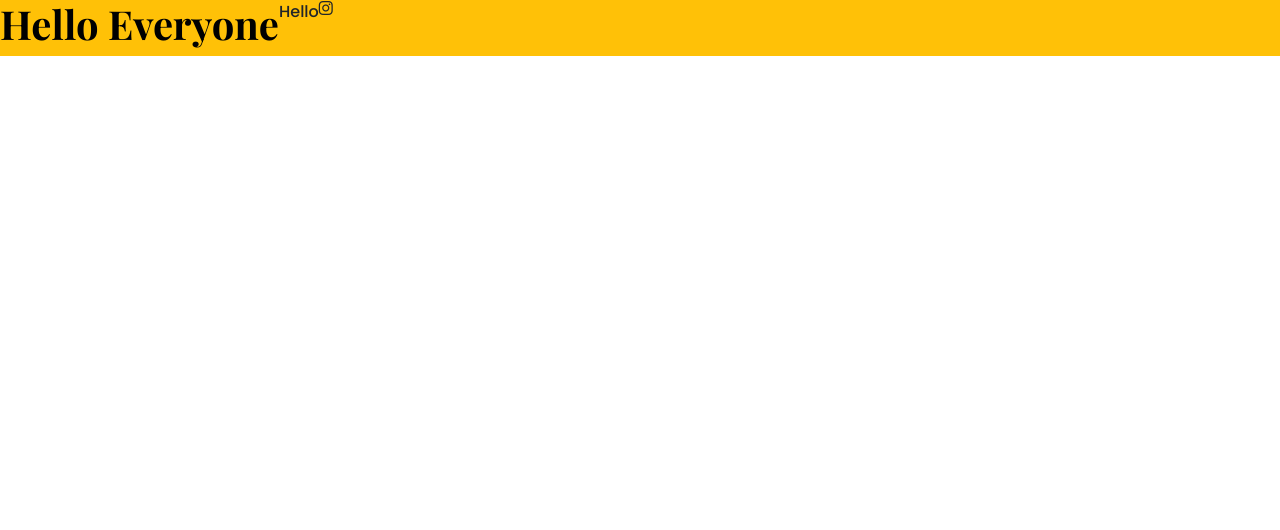
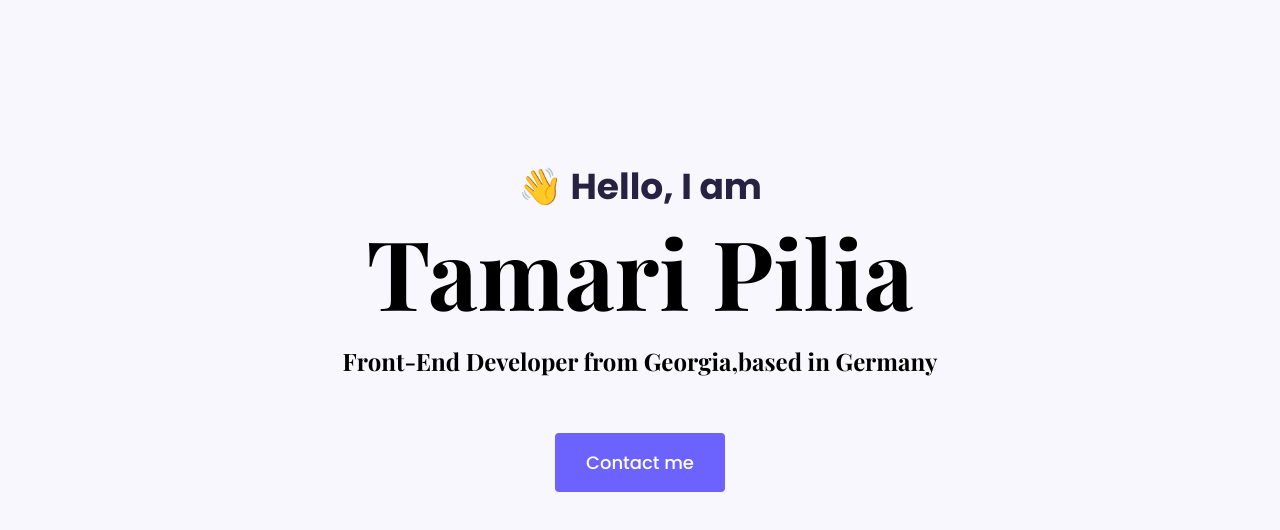
Before and after one commit to Ta-Muna/Portfolio-Project, a plain HTML site: page index.html in a window 1280 px wide. Drawn offline with nearby package versions, Linux system fonts and the light colour scheme.

Commit message:
Changed the page-structure, Added styling

```diff
--- a/index.html
+++ b/index.html
@@ -34,10 +34,13 @@
     <title>Tamari Pilia - SheCodes Responsive - Portfolio</title>
   </head>
   <body>
-    <div class="d-flex bg-warning">
-      <h1>Hello Everyone</h1>
-      <p>Hello</p>
-      <i class="fa-brands fa-instagram"></i>
+    <div class="hero">
+      <p>👋 Hello, I am</p>
+      <h1>Tamari Pilia</h1>
+      <h2 class="mb-5">Front-End Developer from Georgia,based in Germany</h2>
+      <div class>
+        <a href="#" class="btn btn-branding">Contact me</a>
+      </div>
     </div>
   </body>
 </html>
--- a/styles/css.css
+++ b/styles/css.css
@@ -1,10 +1,56 @@
-h1 {
+:root {
+  --branding-color: #6c63ff;
+  --secondary-color: #f9f7fe;
+  --heading-font-family: "Playfair Display", serif;
+  --default-font-family: "Poppins", sans-serif;
+}
+body {
+  font-family: var(--default-font-family);
+}
+
+h1,
+h2,
+h3,
+h4,
+h5,
+h6 {
   color: black;
-  font-family: "Playfair Display", serif;
+  font-family: var(--heading-font-family);
   font-weight: bold;
 }
 
+h1 {
+  font-size: 96px;
+}
+
 p {
-  font-family: "Poppins", sans-serif;
   font-weight: normal;
 }
+.hero {
+  background-color: var(--secondary-color);
+  text-align: center;
+  padding: 160px 20px;
+}
+
+.hero p {
+  font-size: 36px;
+  font-weight: bold;
+  margin: 0;
+  color: #272142;
+}
+
+.hero h2 {
+  font-family: var(--heading-font-family);
+  font-weight: normal;
+  line-height: 2;
+  font-size: 24px;
+}
+
+.btn-branding {
+  background: var(--branding-color);
+  border-radius: 4px;
+  color: white;
+  font-size: 18px;
+  line-height: 27px;
+  padding: 15px 30px;
+}
```
